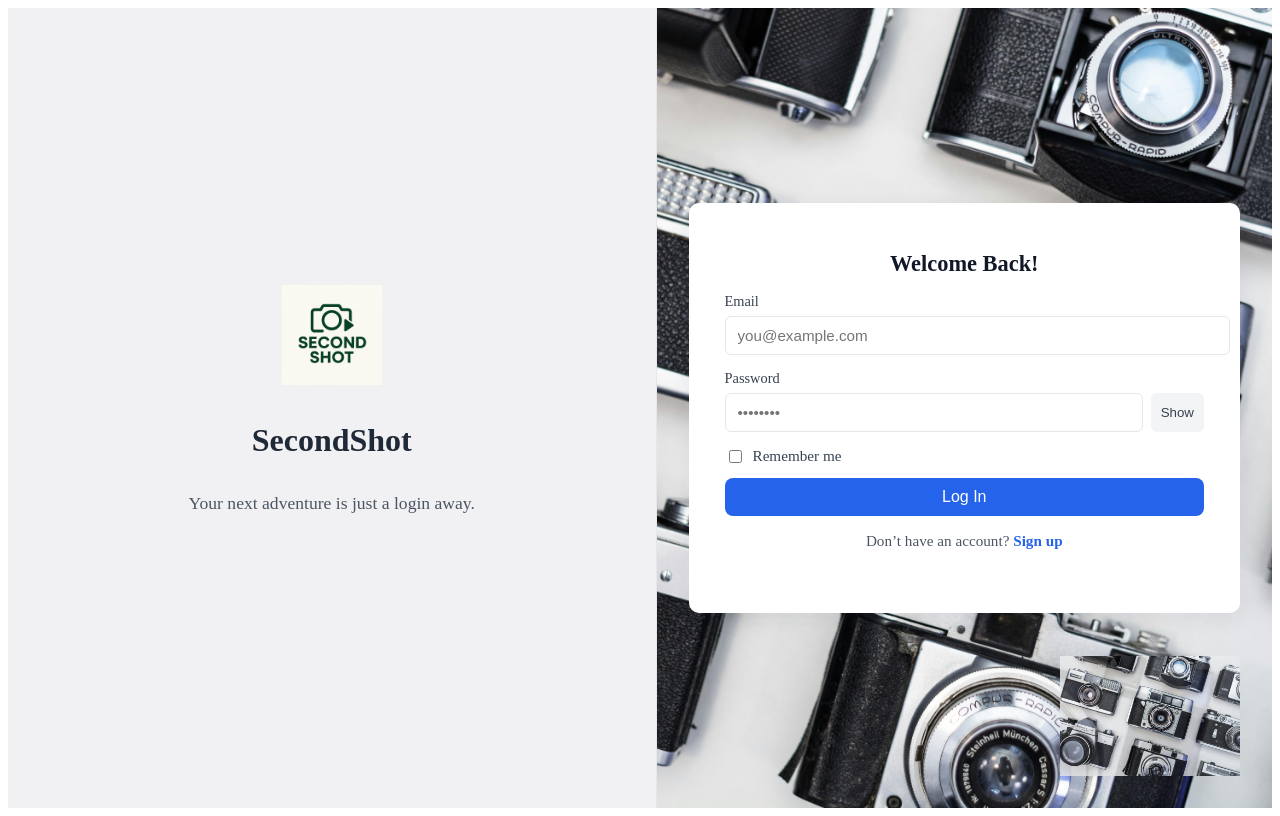
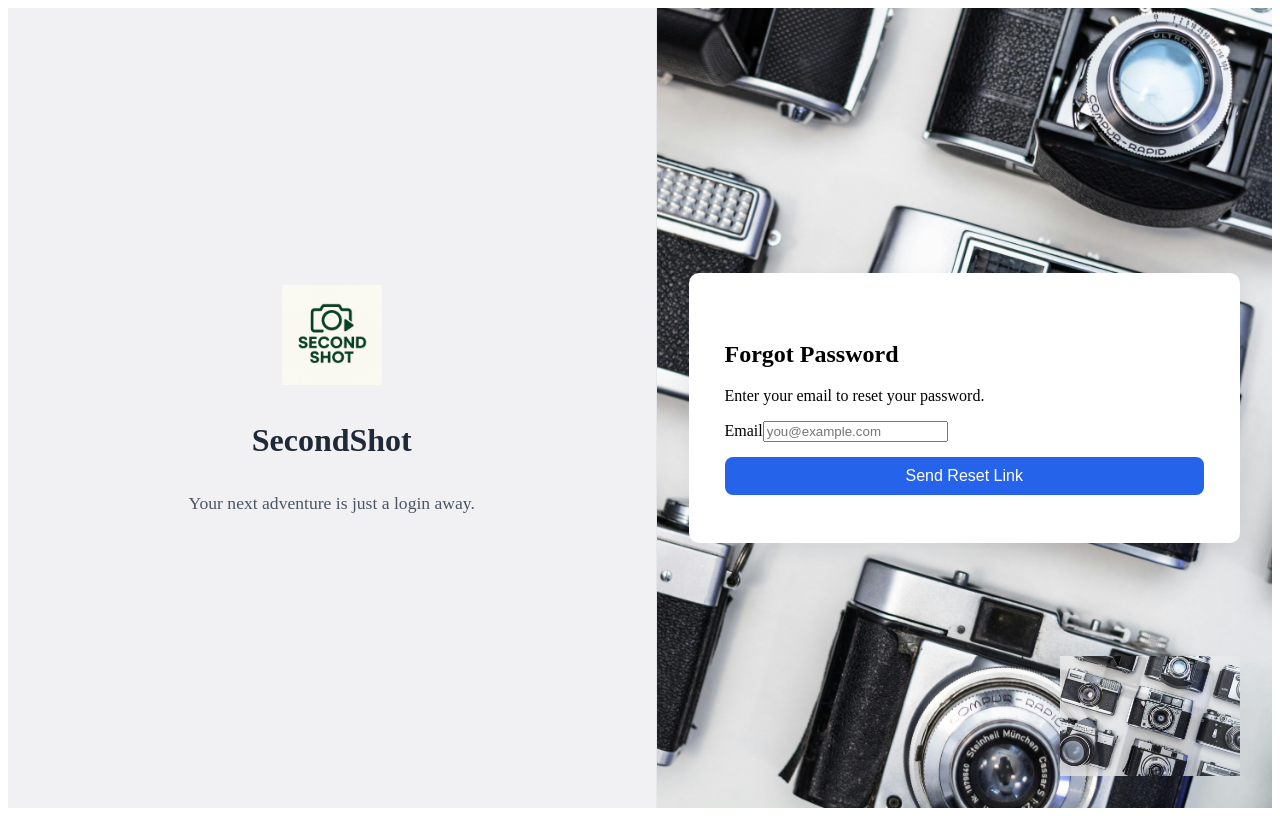
Before and after one commit to TimoteiDum/SecondShot, a Vue app: page /forgot-password in a window 1280 px wide. Built offline with nearby package versions, Linux system fonts and the light colour scheme.

Commit message:
forgot password

```diff
--- /dev/null
+++ b/src/components/ForgotPassword.vue
@@ -0,0 +1,54 @@
+<template>
+  <LoginBackground>
+    <div class="card">
+      <h2>Forgot Password</h2>
+      <p>Enter your email to reset your password.</p>
+      <form @submit.prevent="submit">
+        <label class="field">
+          <span>Email</span>
+          <input type="email" v-model="email" required placeholder="you@example.com" />
+        </label>
+        <div class="actions">
+          <button type="submit">Send Reset Link</button>
+        </div>
+      </form>
+    </div>
+  </LoginBackground>
+</template>
+
+<script setup>
+import { ref } from 'vue'
+import LoginBackground from './LoginBackground.vue'
+const email = ref('')
+function submit() {
+  alert(`Reset link sent to ${email.value}`)
+}
+</script>
+
+<style scoped>
+.card {
+  width: 100%;
+  max-width: 500px;
+  background: white;
+  border-radius: 10px;
+  box-shadow: 0 6px 20px rgba(30, 40, 60, 0.08);
+  padding: 48px 36px;
+}
+.field {
+  display: block;
+  margin-bottom: 15px;
+}
+.actions {
+  margin-top: 8px;
+}
+button[type='submit'] {
+  width: 100%;
+  background: #2563eb;
+  color: white;
+  border: none;
+  padding: 10px 12px;
+  font-size: 1rem;
+  border-radius: 8px;
+  cursor: pointer;
+}
+</style>
--- a/src/components/login.vue
+++ b/src/components/login.vue
@@ -42,6 +42,9 @@
         </div>
         <p class="server-error" v-if="serverError" role="alert">{{ serverError }}</p>
       </form>
+      <p class="forgot-link">
+            <router-link to="/forgot-password">Forgot password?</router-link>
+      </p>
       <p class="signup-text">
         Don’t have an account?
         <a href="/signup">Sign up</a>
@@ -115,6 +118,17 @@ async function submit() {
 </script>
 
 <style scoped>
+.forgot-link {
+  text-align: right;
+  margin-top: 0.5rem;
+  margin-bottom: 1rem;
+}
+.forgot-link a {
+  color: #2563eb;
+  text-decoration: underline;
+  font-size: 0.95rem;
+  cursor: pointer;
+}
 .card {
   width: 100%;
   max-width: 500px;
--- a/src/router/index.js
+++ b/src/router/index.js
@@ -1,13 +1,15 @@
-import { createRouter, createWebHashHistory } from 'vue-router'
+import { createRouter, createWebHistory } from 'vue-router'
 import Login from '../components/login.vue'
-// import Signup from '../components/signup.vue' // Uncomment if you have it
+import ForgotPassword from '../components/ForgotPassword.vue'
+
+const routes = [
+  { path: '/', component: Login },
+  { path: '/forgot-password', component: ForgotPassword }
+]
 
 const router = createRouter({
-  history: createWebHashHistory(), // ✅ works on GitHub Pages
-  routes: [
-    { path: '/', component: Login }, // 👈 Default route goes to Login
-    // { path: '/signup', component: Signup },
-  ],
+  history: createWebHistory(import.meta.env.BASE_URL),
+  routes,
 })
 
 export default router
```
Also changed, not shown: 5 other files (tests, documents, lock files or other folders).
